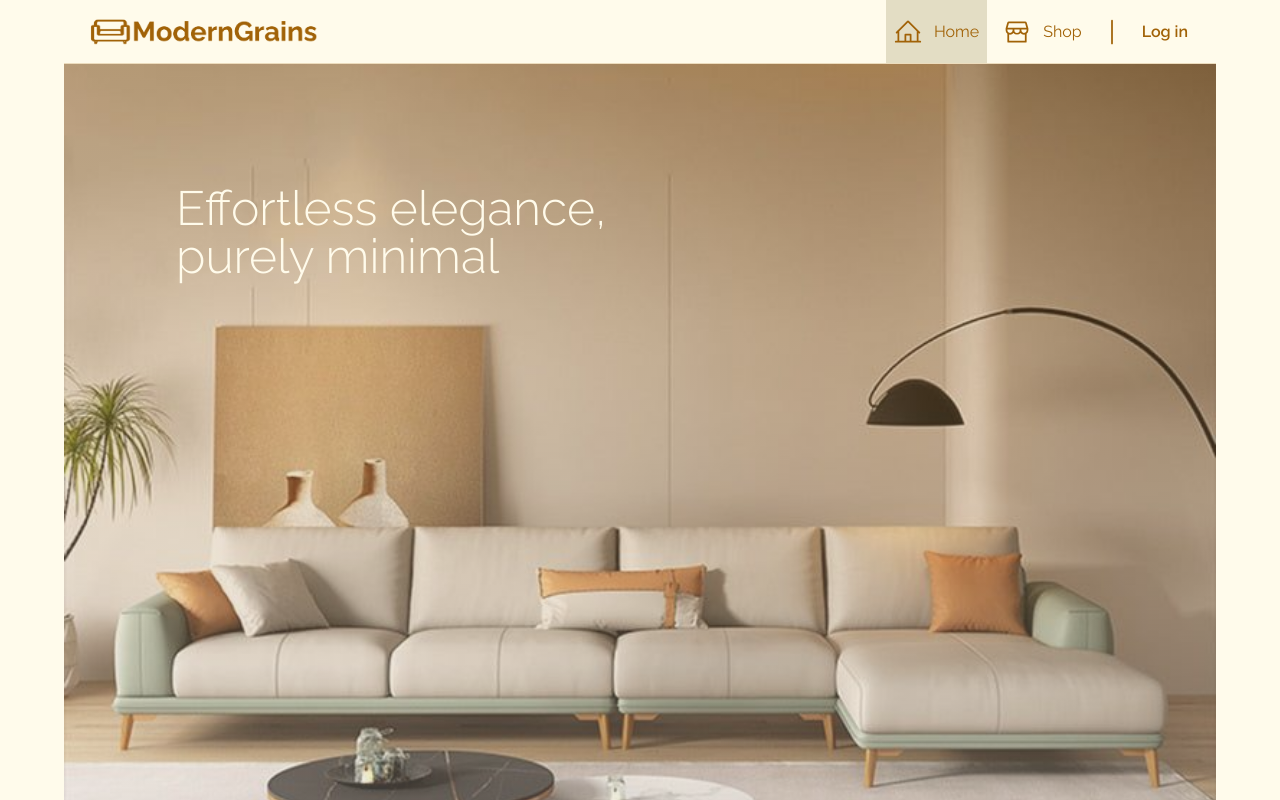
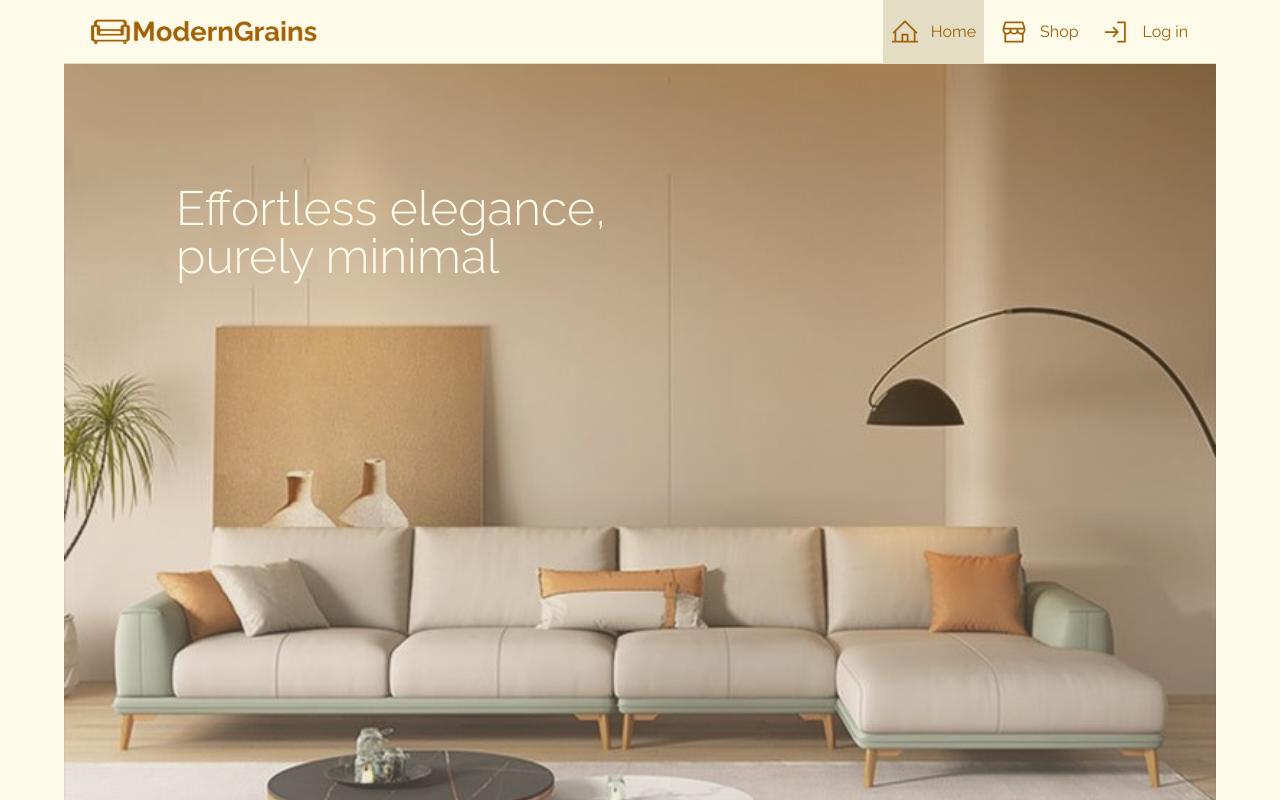
Before and after one commit to RyneeeJ/Moderngrains-client, a React (Vite) app: page / in a window 1280 px wide. Shown: the top 800 px of the page. Built offline with nearby package versions, Linux system fonts and the light colour scheme; no server answers; the database is empty.

Commit message:
Added Login svg icon in navigation, removed vertical line icon

```diff
--- a/src/ui/Navigation.jsx
+++ b/src/ui/Navigation.jsx
@@ -2,6 +2,7 @@ import {
   PiHouseLine,
   PiLineVertical,
   PiShoppingCartSimple,
+  PiSignIn,
   PiStorefront,
   PiUser,
 } from "react-icons/pi";
@@ -42,17 +43,10 @@ function Navigation() {
         </>
       )}
       {!user && (
-        <>
-          <li>
-            <PiLineVertical className={iconClass} />
-          </li>
-
-          <NavLinkListItem to="/login">
-            <span className="text-xs font-semibold xs:text-sm md:text-base">
-              Log in
-            </span>
-          </NavLinkListItem>
-        </>
+        <NavLinkListItem to="/login">
+          <PiSignIn className={iconClass} />
+          <NavLinkLabel>Log in</NavLinkLabel>
+        </NavLinkListItem>
       )}
     </ul>
   );
```
